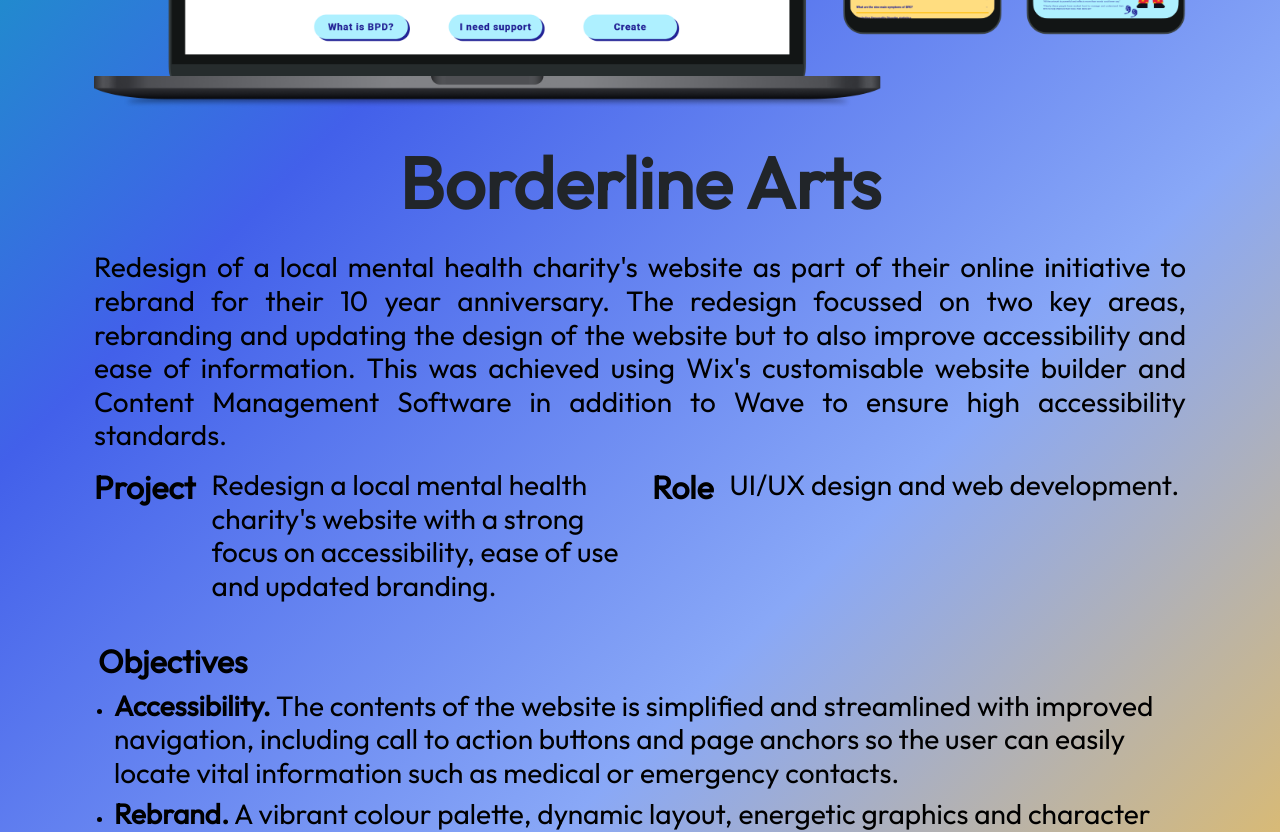
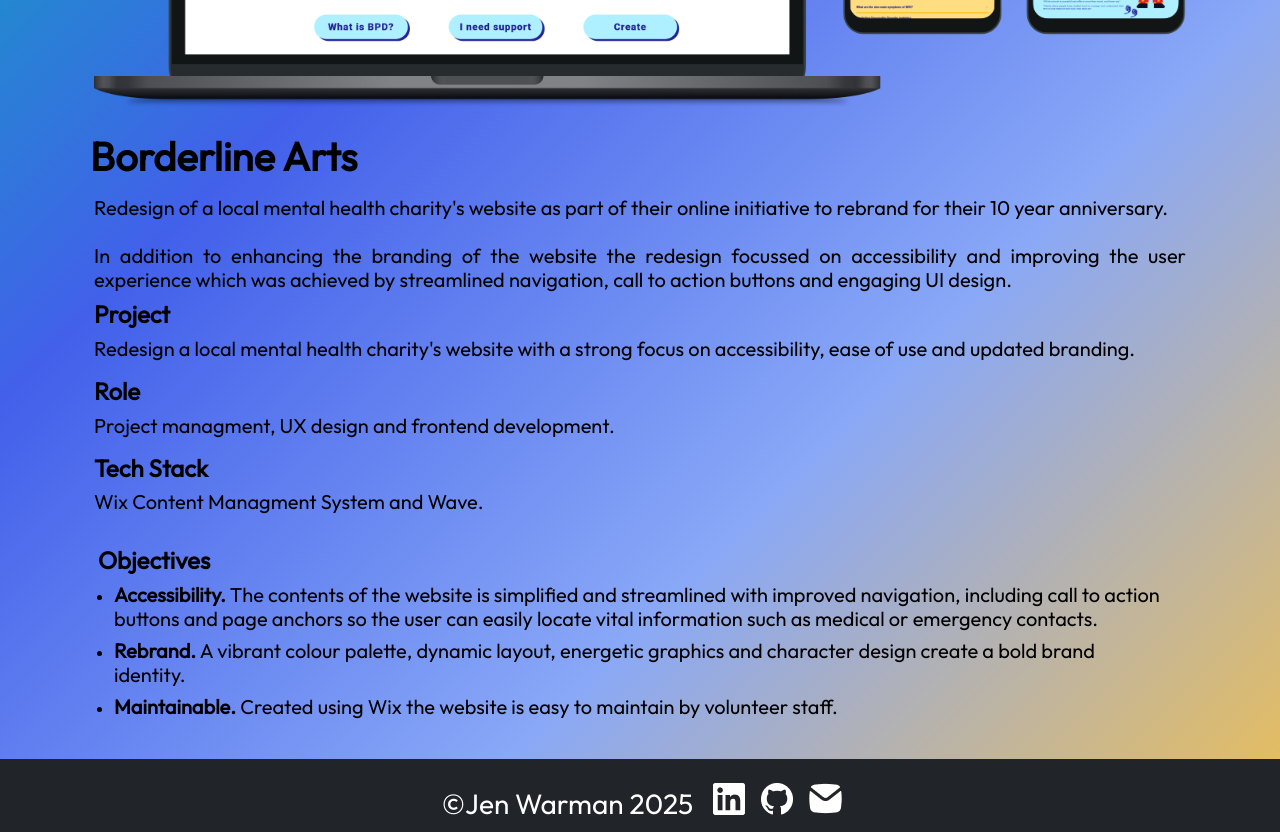
Before and after one commit to JenWarman/portfolio, a React (Vite) app: page /borderline-arts in a window 1280 px wide. Shown: the part 460-1292 px from the top of the page. Built offline with nearby package versions, Linux system fonts and the light colour scheme.

Commit message:
Borderline Arts updated.

```diff
--- a/src/components/BorderlineArts.jsx
+++ b/src/components/BorderlineArts.jsx
@@ -1,4 +1,4 @@
-import { Container, Row, Col, Image } from "react-bootstrap";
+import { Container, Row, Image } from "react-bootstrap";
 import { Link } from "react-router-dom";
 
 function BorderlineArts() {
@@ -10,52 +10,56 @@ function BorderlineArts() {
             <Image src="../../BorderlineArts_Main.png" fluid />
           </Row>
           <Row>
-            <h1 className="text-center display-2 fw-bold p-3">
+            <h1 className=" display-6 fw-bold p-2">
               <Link
                 target="_blank"
-                className="link-opacity-25-hover link-offset-2 link-underline link-underline-opacity-0 link-dark"
+                className="link-opacity-25-hover link-offset-2 link-underline link-underline-opacity-0 text-black"
                 to="https://www.borderlinearts.org/"
               >
                 Borderline Arts
               </Link>
             </h1>
-            <h5 className="about-text fs-3 text-black pb-3">
+            <h5 className="about-text fs-5 text-black pb-2">
               Redesign of a local mental health charity&#39;s website as part of
               their online initiative to rebrand for their 10 year anniversary.
-              The redesign focussed on two key areas, rebranding and updating
-              the design of the website but to also improve accessibility and
-              ease of information. This was achieved using Wix&#39;s
-              customisable website builder and Content Management Software in
-              addition to Wave to ensure high accessibility standards.
+              <br></br>
+              <br></br>
+              In addition to enhancing the branding of the website the redesign
+              focussed on accessibility and improving the user experience which
+              was achieved by streamlined navigation, call to action buttons and
+              engaging UI design.
             </h5>
           </Row>
         </Row>
 
         <Row className="justify-content-center">
           <Row>
-            <Col className="project-info">
-
-                <h2 className="display-8 fw-bold">Project</h2>
-                <h5 className="fs-3 text-black pb-3">
-                  Redesign a local mental health charity&#39;s website with a
-                  strong focus on accessibility, ease of use and updated
-                  branding.
-                </h5>
-
-            </Col>
-            <Col className="project-info">
-              <h2 className="display-8 fw-bold">Role</h2>
-              <h5 className="fs-3 text-black pb-3">
-                UI/UX design and web development.
+            <Row className="project-info">
+              <h2 className="fs-4 fw-bold">Project</h2>
+              <h5 className="fs-5 text-black pb-2">
+                Redesign a local mental health charity&#39;s website with a
+                strong focus on accessibility, ease of use and updated branding.
               </h5>
-            </Col>
+            </Row>
+            <Row className="project-info">
+              <h2 className="fs-4 fw-bold">Role</h2>
+              <h5 className="fs-5 text-black pb-2">
+                Project managment, UX design and frontend development.
+              </h5>
+            </Row>
+            <Row className="project-info">
+              <h2 className="fs-4 fw-bold">Tech Stack</h2>
+              <h5 className="fs-5 text-black pb-2">
+                Wix Content Managment System and Wave.
+              </h5>
+            </Row>
           </Row>
         </Row>
         <Row className="p-3">
-          <h2 className="display-8 fw-bold">Objectives</h2>
+          <h2 className="fs-4 fw-bold">Objectives</h2>
           <ul>
             <li className="byte-size-list">
-              <h5 className="fs-3 text-black">
+              <h5 className="fs-5 text-black">
                 <span>
                   <strong>Accessibility.</strong> The contents of the website is
                   simplified and streamlined with improved navigation, including
@@ -66,7 +70,7 @@ function BorderlineArts() {
               </h5>
             </li>
             <li className="byte-size-list">
-              <h5 className="fs-3 text-black">
+              <h5 className="fs-5 text-black">
                 <span>
                   <strong>Rebrand.</strong> A vibrant colour palette, dynamic
                   layout, energetic graphics and character design create a bold
@@ -75,7 +79,7 @@ function BorderlineArts() {
               </h5>
             </li>
             <li className="byte-size-list">
-              <h5 className="fs-3 text-black">
+              <h5 className="fs-5 text-black">
                 <span>
                   <strong>Maintainable. </strong>Created using Wix the website
                   is easy to maintain by volunteer staff.
```
